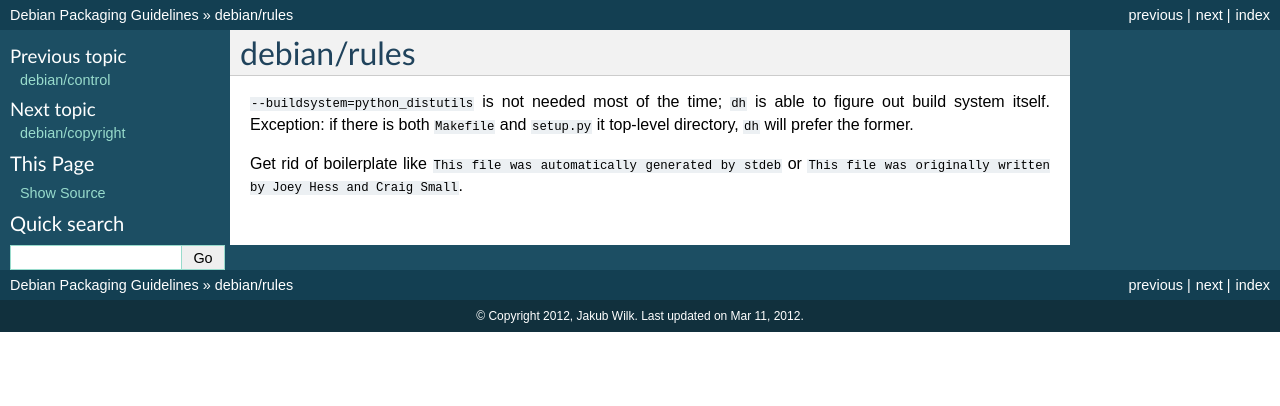
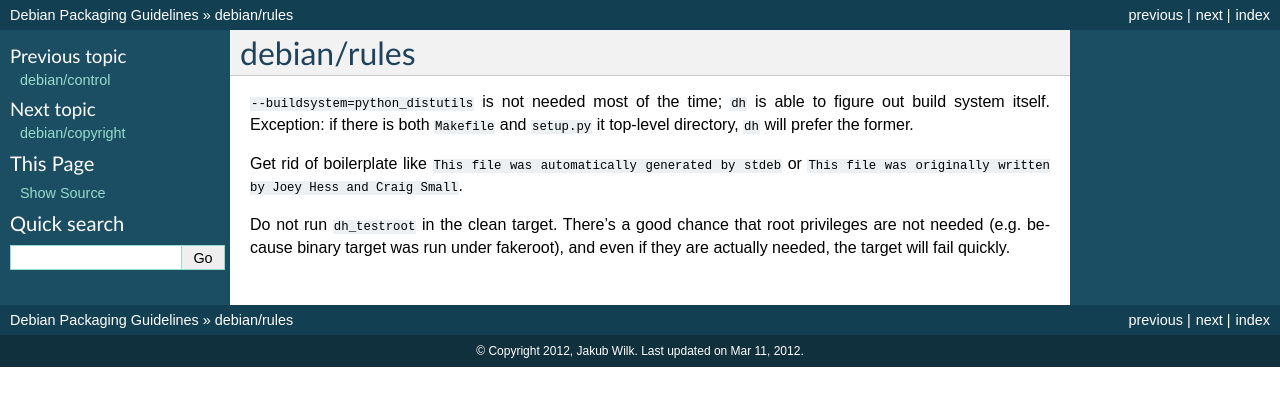
Before and after one commit to jwilk-archive/debian-packaging-guidelines, a Sphinx documentation site: the page built from source/debian-rules.txt, in a window 1280 px wide. Shown: the top 406 px of the page. Built offline with Sphinx 7.4.7, drawn with Linux system fonts in a browser that asks for light colours.

Commit message:
debian-rules: dh_testroot in the clean target considered harmful.

```diff
--- a/source/debian-rules.txt
+++ b/source/debian-rules.txt
@@ -8,4 +8,8 @@
 Get rid of boilerplate like ``This file was automatically generated by stdeb``
 or ``This file was originally written by Joey Hess and Craig Small``.
 
+Do not run ``dh_testroot`` in the clean target. There's a good chance that root
+privileges are not needed (e.g. because binary target was run under fakeroot),
+and even if they are actually needed, the target will fail quickly.
+
 .. vim:ft=rst ts=3 sw=3 et
```
